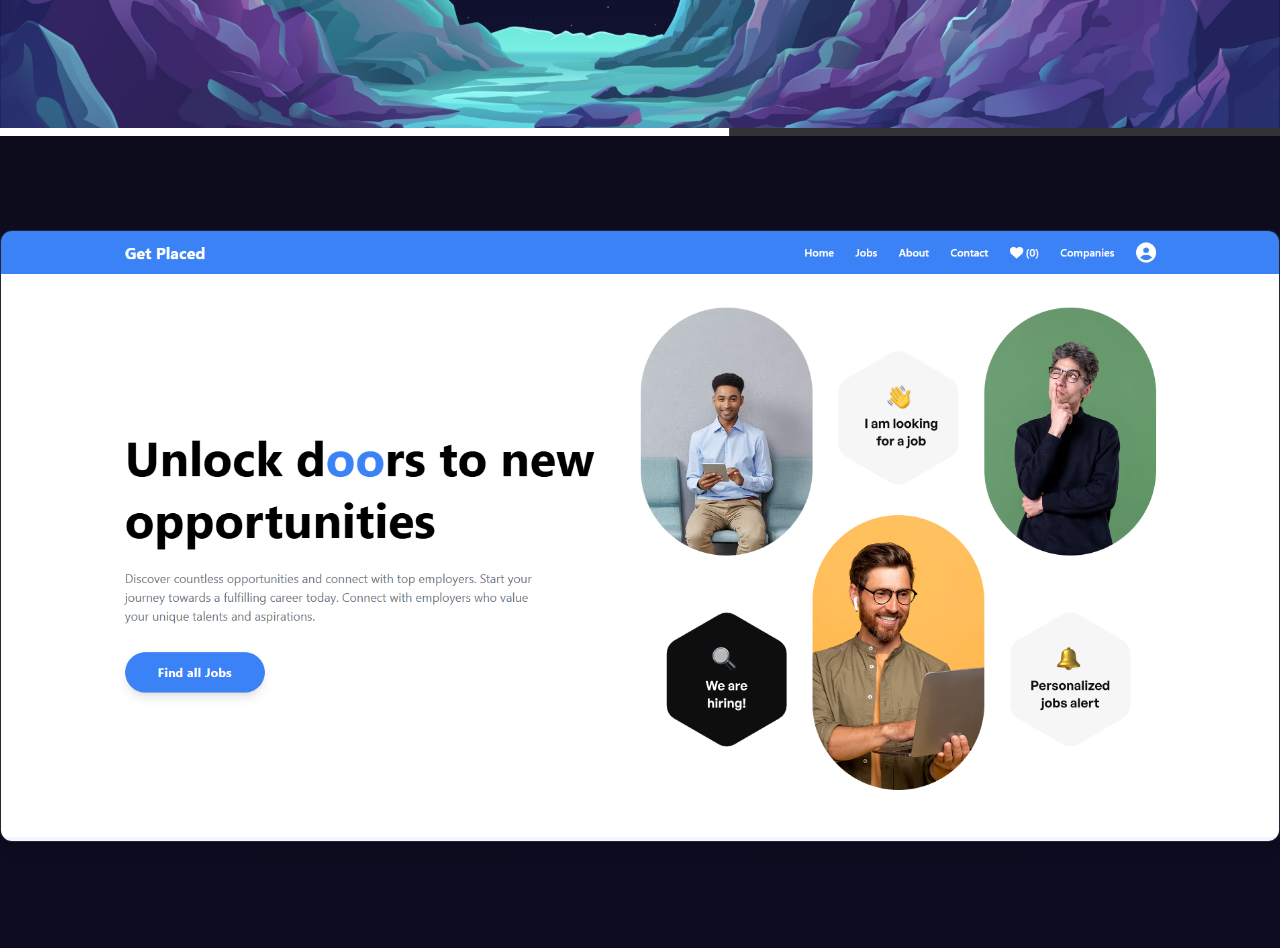
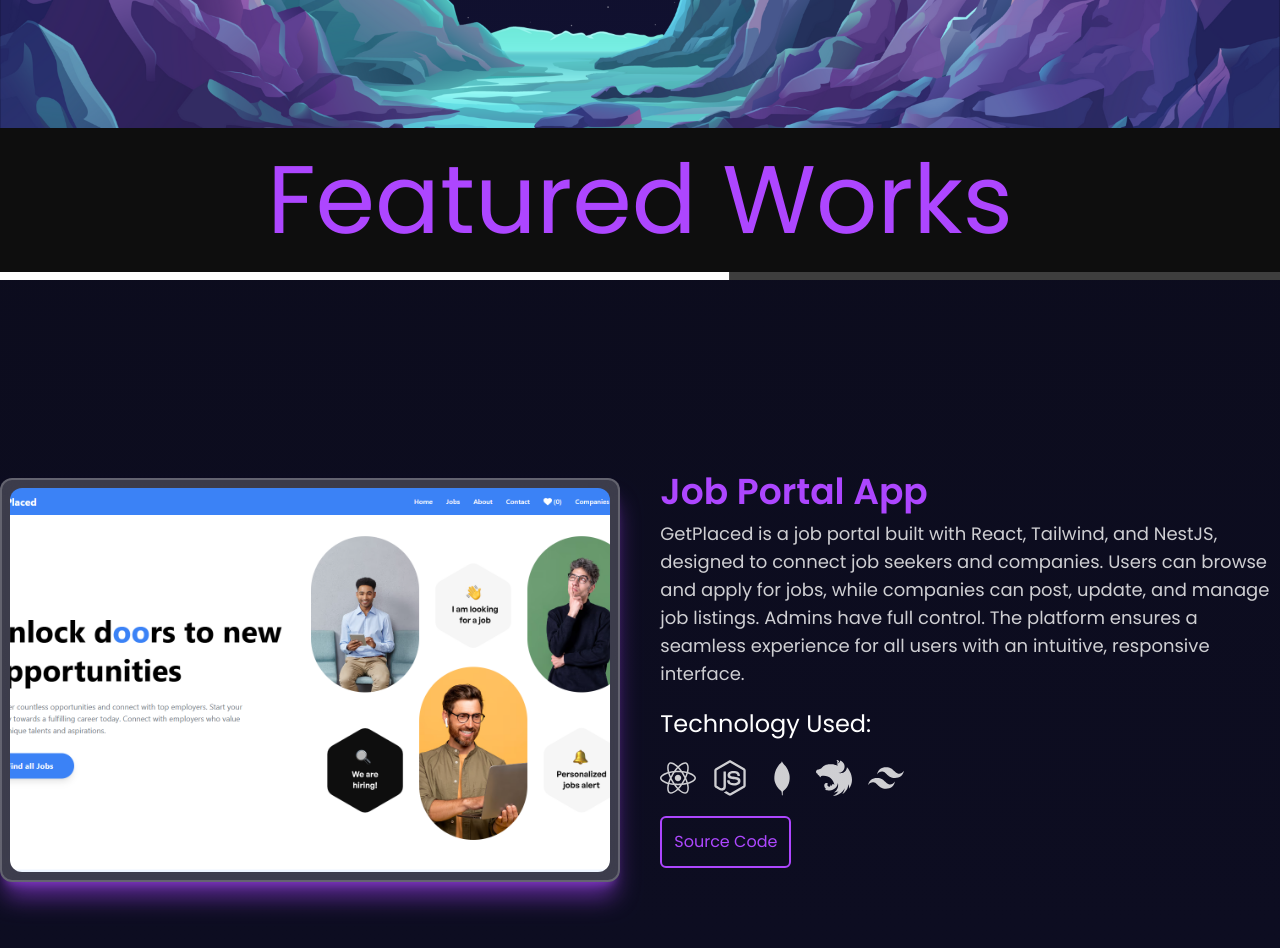
Before and after one commit to samir-27/portfolio-v2, a React (Vite) app: page / in a window 1280 px wide. Shown: the part 3080-4028 px from the top of the page. Built offline with nearby package versions, Linux system fonts and the light colour scheme.

Commit message:
update design

```diff
--- a/src/App.css
+++ b/src/App.css
@@ -46,6 +46,7 @@ a {
   background: linear-gradient(180deg , #0c0c1d, #111132);
 }
 
+
 .skills {
 
   background: linear-gradient(180deg , #0c0c1d, #111132);
--- a/src/App.jsx
+++ b/src/App.jsx
@@ -3,6 +3,7 @@ import Contacts from './components/Contacts'
 import Hero from './components/Hero'
 import Navbar from './components/Navbar'
 import Parallax from './components/Parallax'
+import ProjectDetail from './components/ProjectDetail'
 import Projects from './components/Projects'
 import Service from './components/Service'
 import Skills from './components/Skills'
@@ -22,7 +23,6 @@ function App() {
         <Parallax type={"Project"}/>
       </div>
         <Projects />
-
       <div id="skills">
         <Parallax type={"Skills"}/>
       </div>
--- /dev/null
+++ b/src/components/ProjectDetail.jsx
@@ -0,0 +1,11 @@
+import React from 'react'
+
+const ProjectDetail = () => {
+  return (
+    <div>
+
+    </div>
+  )
+}
+
+export default ProjectDetail
--- a/src/components/Projects.jsx
+++ b/src/components/Projects.jsx
@@ -1,4 +1,4 @@
-import React, { useRef } from 'react';
+import React, { useRef, useState } from 'react';
 import { motion, useScroll, useSpring } from 'framer-motion';
 import job from '../assets/home.png';
 import colors from '../assets/color.png';
@@ -6,41 +6,62 @@ import stepzone from '../assets/stepzone.png';
 import movies from '../assets/movies.png';
 import weather from '../assets/weater1.png'
 
+import { FaReact, FaNodeJs } from "react-icons/fa"
+import { IoLogoJavascript } from "react-icons/io5"
+import { SiExpress, SiTailwindcss, SiNestjs } from "react-icons/si"
+import { DiMongodb } from "react-icons/di"
+import { s, source } from 'framer-motion/client';
+
 const projects = [
   {
     id: 1,
     title: 'Job Portal App',
     description:
-      'Description for project 1 Lorem ipsum, dolor sit amet consectetur...',
+      'GetPlaced is a job portal built with React, Tailwind, and NestJS, designed to connect job seekers and companies. Users can browse and apply for jobs, while companies can post, update, and manage job listings. Admins have full control. The platform ensures a seamless experience for all users with an intuitive, responsive interface.',
     image: job,
+    technology: [FaReact, FaNodeJs, DiMongodb, SiNestjs, SiTailwindcss],
+    source: 'https://github.com/samir-27/jobapp-frontend'
+
   },
   {
     id: 2,
-    title: 'Project 2',
+    title: 'StepZone',
     description:
-      'Description for project 2 Lorem ipsum, dolor sit amet consectetur...',
-    image: weather,
+      'StepZone is a modern shoe store built with React, Tailwind, and Express, offering seamless browsing and purchasing.sers can search, filter, and buy shoes, while enjoying a responsive and intuitive UI.Admins manage product listings.',
+    image: stepzone,
+    technology: [FaReact, FaNodeJs, DiMongodb, SiExpress, SiTailwindcss],
+    source: 'https://github.com/samir-27/stepzone-frontend'
   },
   {
     id: 3,
-    title: 'Project 3',
+    title: 'Weather App',
     description:
-      'Description for project 3 Lorem ipsum, dolor sit amet consectetur...',
-    image: stepzone,
+      'Weather-App is a modern React application that delivers real-time weather updates using the OpenWeather API.Users can search any city to view current conditions, temperature, and more.It features a clean, responsive UI for a smooth  experience.',
+    image: weather,
+    technology: [FaReact, SiTailwindcss],
+    source: 'https://github.com/samir-27/my-weather',
+    live: 'my-weather27.netlify.app'
   },
+
   {
     id: 4,
-    title: 'Project 3',
+    title: 'Movie App',
     description:
-      'Description for project 3 Lorem ipsum, dolor sit amet consectetur...',
+      'MovieMania is a React-based movie app where users can search for movies and add favorites to their personal list.It integrates smooth UI interactions with dynamic search functionality.Built for movie lovers who want quick access to their top picks.',
     image: movies,
+    technology: [FaReact, SiTailwindcss],
+    live: 'my-movie27.netlify.app',
+    source: 'https://github.com/samir-27/movie-app',
   },
   {
     id: 5,
-    title: 'Project 3',
+    title: 'Color Palettes',
     description:
-      'Description for project 3 Lorem ipsum, dolor sit amet consectetur...',
+      'ColorPellets is a React app powered by the ColorMagic API for exploring curated color palettes.Users can filter palettes by style or mood to spark creative inspiration.',
     image: colors,
+    technology: [FaReact, SiTailwindcss],
+    source: 'https://github.com/samir-27/color-palletes',
+    live: 'color-27.netlify.app'
   },
 ];
 
@@ -60,16 +81,102 @@ const projectVariants = {
 }
 
 const Single = ({ item }) => {
+
+      const cardRef = useRef(null);
+      const [rotate, setRotate] = useState({ x: 0, y: 0 });
+
+      const handleMouseMove = (e) => {
+          const card = cardRef.current;
+          const rect = card.getBoundingClientRect();
+          const x = e.clientX - rect.left;
+          const y = e.clientY - rect.top;
+          const midX = rect.width / 2;
+          const midY = rect.height / 2;
+          const rotateX = ((y - midY) / midY) * -20;
+          const rotateY = ((x - midX) / midX) * 20;
+          setRotate({ x: rotateX, y: rotateY });
+      };
+
+      const resetRotation = () => {
+          setRotate({ x: 0, y: 0 });
+      };
+
+
   return (
-    <motion.div variants={projectVariants} initial='initial' whileInView="animate"
-      viewport={{ once: false, amount: 0.3 }} className='section flex justify-center items-center container mx-auto'>
+    <motion.div
+      variants={projectVariants}
+      initial="initial"
+      whileInView="animate"
+      viewport={{ once: true, amount: 0.3 }}
+      className="section flex justify-center items-center container mx-auto"
+    >
+      <div className="flex flex-col lg:flex-row justify-center items-center gap-10" style={{ perspective: '1500px' }}>
 
-      <img
-        src={item.image}
-        alt={item.title}
-        className="rounded-xl shadow-lg border border-white/10"
-      />
+        <motion.div className="w-full lg:w-1/2 flex justify-center items-center border-white/20 border-2 rounded-xl shadow-xl shadow-purple-500/50 bg-white/20 backdrop-blur-md p-2 h-full"
+                  ref={cardRef}
+                  viewport={{ once: true, amount: 0.3 }}
+                  style={{ transformStyle: 'preserve-3d' }}
+                            initial={{
+                                rotateX: 0,
+                                rotateY: 0,
+                                opacity: 0,
+                                scale: 0.5,
+                            }}
+                            whileInView={{
+                                opacity: 1,
+                                scale: 1,
+                            }}
+                            animate={{
+                                rotateX: rotate.x,
+                                rotateY: rotate.y,
+                            }}
+                            whileHover={{
+                                                               backgroundColor: "#8b5cf6",
+                                color: "#fff",
+                            }}
+                            transition={{
+                                type: "spring",
+                                stiffness: 100,
+                                damping: 20,
+                            }}
+                            onMouseMove={handleMouseMove}
+                            onMouseLeave={resetRotation}
+
+        >
+          <img
+            src={item.image}
+            alt={item.title}
+            className="rounded-xl object-cover md:h-96"
+
+          />
+        </motion.div>
+
+        <div className="w-full lg:w-1/2 flex flex-col justify-between">
+          <div>
+            <h1 className="text-4xl text-purple-500 font-semibold">{item.title}</h1>
+            <p className="text-white/80 text-lg mt-2">{item.description}</p>
+            <h1 className="text-white text-2xl py-5">Technology Used: </h1>
+            <div>
+              <ul className="flex gap-4">
+                {item.technology && item.technology.map((icon, index) => (
+                  <li key={index} className="text-4xl text-white/80 hover:scale-125 transition-all duration-300 ease-in-out hover:text-purple-500">
+                    {React.createElement(icon)}
+                  </li>
+                ))}
+              </ul>
+            </div>
+          </div>
+          <div className="flex gap-4 py-5">
+            {item.live && (
+              <a href={item.live} className="text-purple-500 hover:text-white hover:bg-purple-500 p-3 border-2 border-purple-500 rounded-md transition-colors duration-300 ease-in-out">View Project</a>
+            )}
+            <a href={item.source} className="text-purple-500 hover:text-white hover:bg-purple-500 p-3 border-2 border-purple-500 rounded-md transition-colors duration-300 ease-in-out">Source Code</a>
+          </div>
+        </div>
+
+      </div>
     </motion.div>
+
 
 
   );
@@ -87,11 +194,12 @@ const Projects = () => {
   });
 
   return (
-    <div ref={ref} className='relative '>
-      <div className='sticky top-0 left-0 w-full z-50'>
-        {/* <h1 className='text-6xl md:text-8xl font-bold text-center text-purple-500 py-6'>
+    <div ref={ref} className='projects'>
+      <div className='sticky top-0 left-0 w-full project-header bg-[#0e0e0e]/100 backdrop-blur-md z-30'>
+
+        <h1 className='text-6xl md:text-8xl text-center  text-purple-500 py-6'>
           Featured Works
-        </h1> */}
+        </h1>
         <div className='relative w-full h-2 bg-white/20'>
           <motion.div
             style={{ scaleX }}
@@ -101,7 +209,7 @@ const Projects = () => {
       </div>
 
       {/* Projects */}
-      <div className='projects '>
+      <div className=' '>
         {projects.map((item) => (
           <Single key={item.id} item={item} />
         ))}
```
Also changed, not shown: src/components/Service.jsx (+42 -53 lines).
